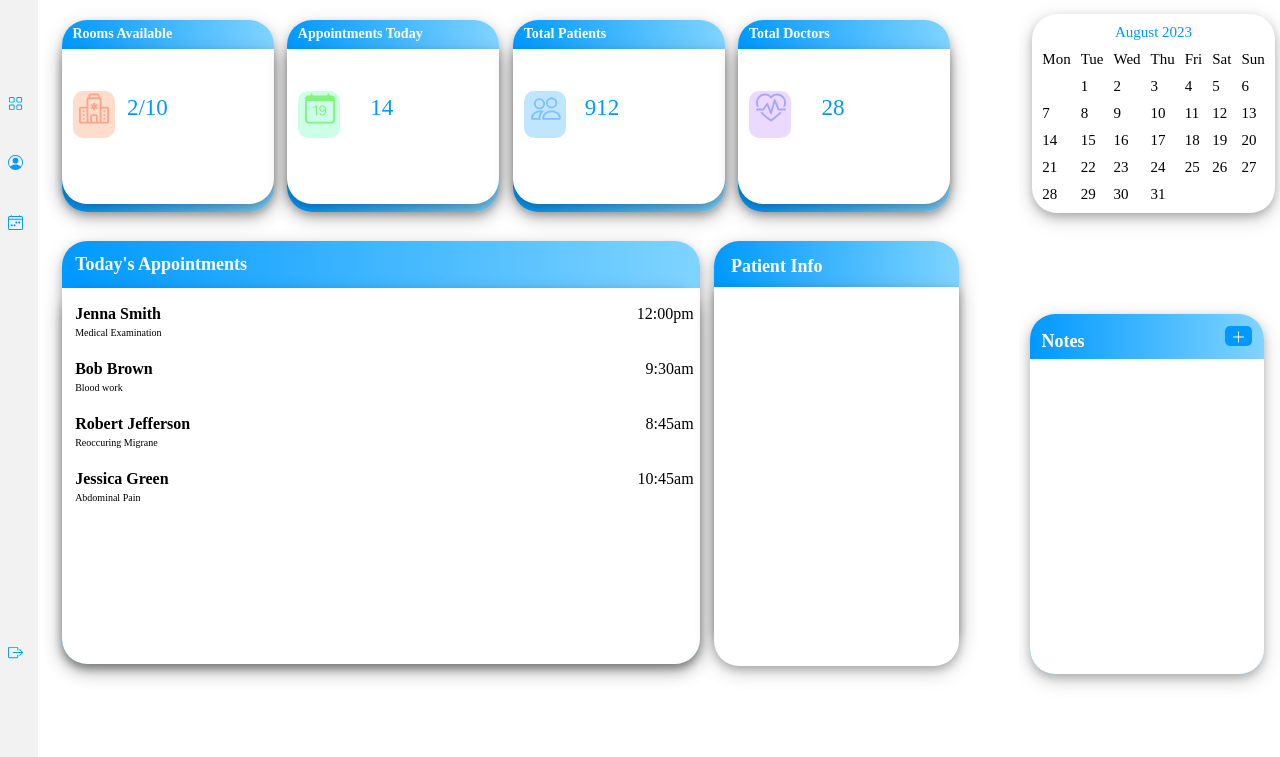
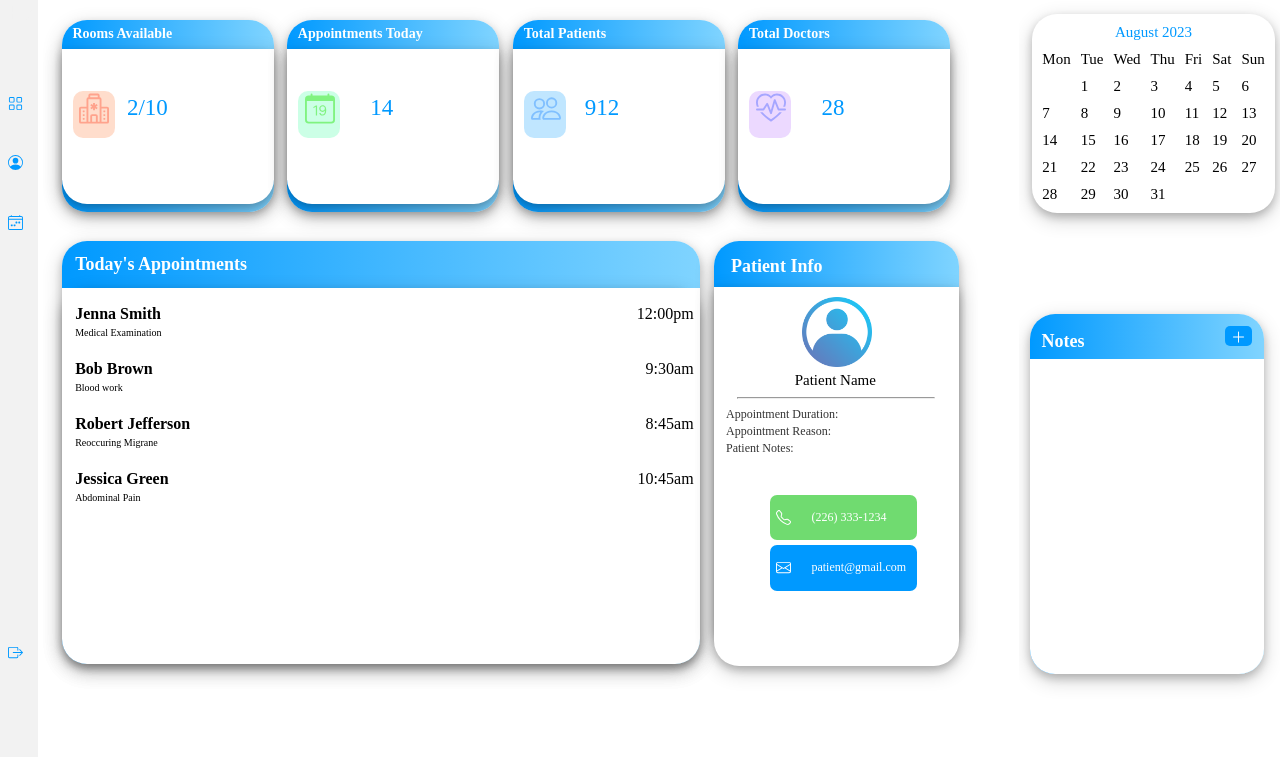
Before and after one commit to marinazjalic/comp3340-HMS-project, a Django app: page /dashboard/ in a window 1280 px wide. Shown: the part 75-832 px from the top of the page. Run offline with Django 4.2, Linux system fonts and the light colour scheme; some libraries are stand-ins or nearby versions.

Commit message:
Added dashboard functionality

```diff
--- a/hmsproject/static/css/main.css
+++ b/hmsproject/static/css/main.css
@@ -174,7 +174,7 @@
 }
 
 #note-btn:hover {
-  background-color: #99ccff;
+  background-color: #66b3ff;
 }
 
 #plus-icon {
@@ -470,6 +470,10 @@
   overflow: hidden;
   height: 55px;
   white-space: nowrap;
+}
+
+#patient-appt:hover {
+  background-color: #f2f2f2;
 }
 
 #notes-table tr {
@@ -1137,7 +1141,7 @@
 
 .upper-form {
   margin-left: 2%;
-  padding-top: 3%;
+  padding-top: 0.5%;
 }
 
 #req-btn {
@@ -1377,6 +1381,18 @@
   width: 55px;
   margin-left: 40%;
   margin-top: 2%;
+}
+
+#profile-pic-large {
+  height: 70px;
+  width: 70px;
+  margin-left: 36%;
+  margin-top: 4%;
+}
+
+hr {
+  width: 80%;
+  color: #333333;
 }
 
 #name-heading {
@@ -1413,8 +1429,16 @@
   background-color: #70db70;
 }
 
+#call-btn:hover {
+  background-color: #99e699;
+}
+
 #email-btn {
   background-color: #0099ff;
+}
+
+#email-btn:hover {
+  background-color: #66b3ff;
 }
 
 .contact-text {
@@ -1543,3 +1567,26 @@
   padding-bottom: 1%;
   color: white;
 }
+
+.patient-container .appt-details p {
+  color: #333333;
+  font-family: Avenir;
+  font-size: 12px;
+  margin: 0;
+  margin-bottom: 1%;
+  margin-left: 5%;
+}
+
+.patient-container .appt-details .contact-btn {
+  width: 60%;
+  height: 12%;
+  /* margin-top: 15%; */
+}
+
+.patient-container .appt-details .contact-btn p {
+  color: white;
+}
+
+/* .patient-container .appt-details .contact-btn:last-child {
+  margin-top: 10%;
+} */
--- a/hmsproject/static/js/main.js
+++ b/hmsproject/static/js/main.js
@@ -8,12 +8,6 @@
 
 window.onload = function (e) {
   currentPath = window.location.pathname;
-  //   var button = document.getElementById("register-btn");
-  //   var login_btn = document.getElementById("signin-btn");
-  //   var note_btn = document.getElementById("note-btn");
-  //   button.addEventListener("click", clickRegisterBtn);
-  //   login_btn.addEventListener("click", clickSignUpBtn);
-  //   note_btn.addEventListener("click", addNewNote);
 
   if (currentPath == "/appointments/") {
     var denyButtons = Array.prototype.slice.call(
@@ -75,6 +69,19 @@
     search_bar.addEventListener("keypress", function (event) {
       if (event.key == "Enter") {
         searchPatientTable();
+      }
+    });
+  }
+
+  if (currentPath == "/dashboard/") {
+    var rows = document.getElementById("todays-appts").children[0].rows;
+    var rowData = Array.prototype.slice.call(rows);
+
+    rowData.forEach((row) => {
+      if (row.id == "patient-appt") {
+        row.addEventListener("click", function () {
+          todaysPatientRowClicked(this);
+        });
       }
     });
   }
@@ -407,3 +414,21 @@
     }
   }
 }
+
+function todaysPatientRowClicked(tableRow) {
+  var name;
+  var container = document.getElementsByClassName("patient-container")[0];
+
+  var tableData = Array.prototype.slice.call(
+    tableRow.getElementsByTagName("td")
+  );
+
+  tableData.forEach((td) => {
+    if (td.id == "full-name") {
+      name = td.innerHTML;
+    }
+  });
+
+  var name_heading = document.getElementById("name-heading");
+  name_heading.innerText = name;
+}
--- a/hmsproject/templates/main/dashboard.html
+++ b/hmsproject/templates/main/dashboard.html
@@ -69,26 +69,26 @@
 
                     <!-- need to load all appointments in the DB and filter by todays date -->
                     <div class = "table-wrapper">
-                        <table class = "table-appt">
+                        <table class = "table-appt" id = "todays-appts">
                             <tr id = "patient-appt">
-                                <td class = "patient-name">Jenna Smith</td>
+                                <td class = "patient-name" id = "full-name">Jenna Smith</td>
                                 <td class = "appt-time">12:00pm</td>
                                 <td class= "appt-reason">Medical Examination</td>
 
                             </tr>
                             <tr id = "patient-appt">
-                                <td class = "patient-name">Bob Brown</td>
+                                <td class = "patient-name" id = "full-name">Bob Brown</td>
                                 <td class = "appt-time">9:30am</td>
                                 <td class= "appt-reason">Blood work</td>
                             </tr>
                             <tr id = "patient-appt">
-                                <td class = "patient-name">Robert Jefferson</td>
+                                <td class = "patient-name" id = "full-name">Robert Jefferson</td>
                                 <td class = "appt-time">8:45am</td>
                                 <td class= "appt-reason">Reoccuring Migrane</td>
 
                             </tr>
                             <tr id = "patient-appt">
-                                <td class = "patient-name">Jessica Green</td>
+                                <td class = "patient-name" id = "full-name">Jessica Green</td>
                                 <td class = "appt-time">10:45am</td>
                                 <td class= "appt-reason">Abdominal Pain</td>
                             </tr>
@@ -101,6 +101,26 @@
                 <div class = "patient-container">
                     <!-- dynamic patient info here -->
                     <!-- initially populate with first row in appt table, but change info based on row clicked -->
+                    <img id = "profile-pic-large" src = "{% static 'img/profile-pic.png' %}" alt="placeholder" width="10px" height="10px">
+                    <p id = "name-heading">Patient Name</p>
+                    <hr>
+                    <div class = "appt-details">
+                        <p>Appointment Duration: </p>
+                        <p>Appointment Reason: </p>
+                        <p>Patient Notes: </p>
+                        <br>
+                        <br>
+                        <button class = "contact-btn" id = "call-btn">
+                            <img id = "phone-icon" src = "{% static 'img/bootstrap/phone.svg' %}" alt="placeholder" width="10px" height="10px">
+                            <p class = "contact-text">(226) 333-1234</p>
+                            </button>
+                        <button class = "contact-btn" id = "email-btn">
+                            <img id = "phone-icon" src = "{% static 'img/bootstrap/mail.svg' %}" alt="placeholder" width="10px" height="10px">
+                            <p class = "contact-text">patient@gmail.com</p>
+                        </button>
+                    </div>
+
+
                 </div>
             </div>
        </div>
--- a/hmsproject/templates/main/index.html
+++ b/hmsproject/templates/main/index.html
@@ -20,13 +20,12 @@
         <div class = "form">
             <div class = "form-outer">
                 <div class = "form-buttons">
-
                     <button id = "register-btn" onClick = "clickRegisterBtn()">Register</button>
                     <button id = "signin-btn" onClick = "clickSignUpBtn()">Sign In</button>
                     </div>
                 <div class = "form-background">
 
-                <form class = "form-inner">
+                <form class = "form-inner" id = "patient-req-form">
                     <p>Select Role: </p>
                     <input type="radio" id="patient" name="role" value="patient" onClick = "patientSelected()">
                     <label class = "radio-box" for="patient">Patient</label>
```
